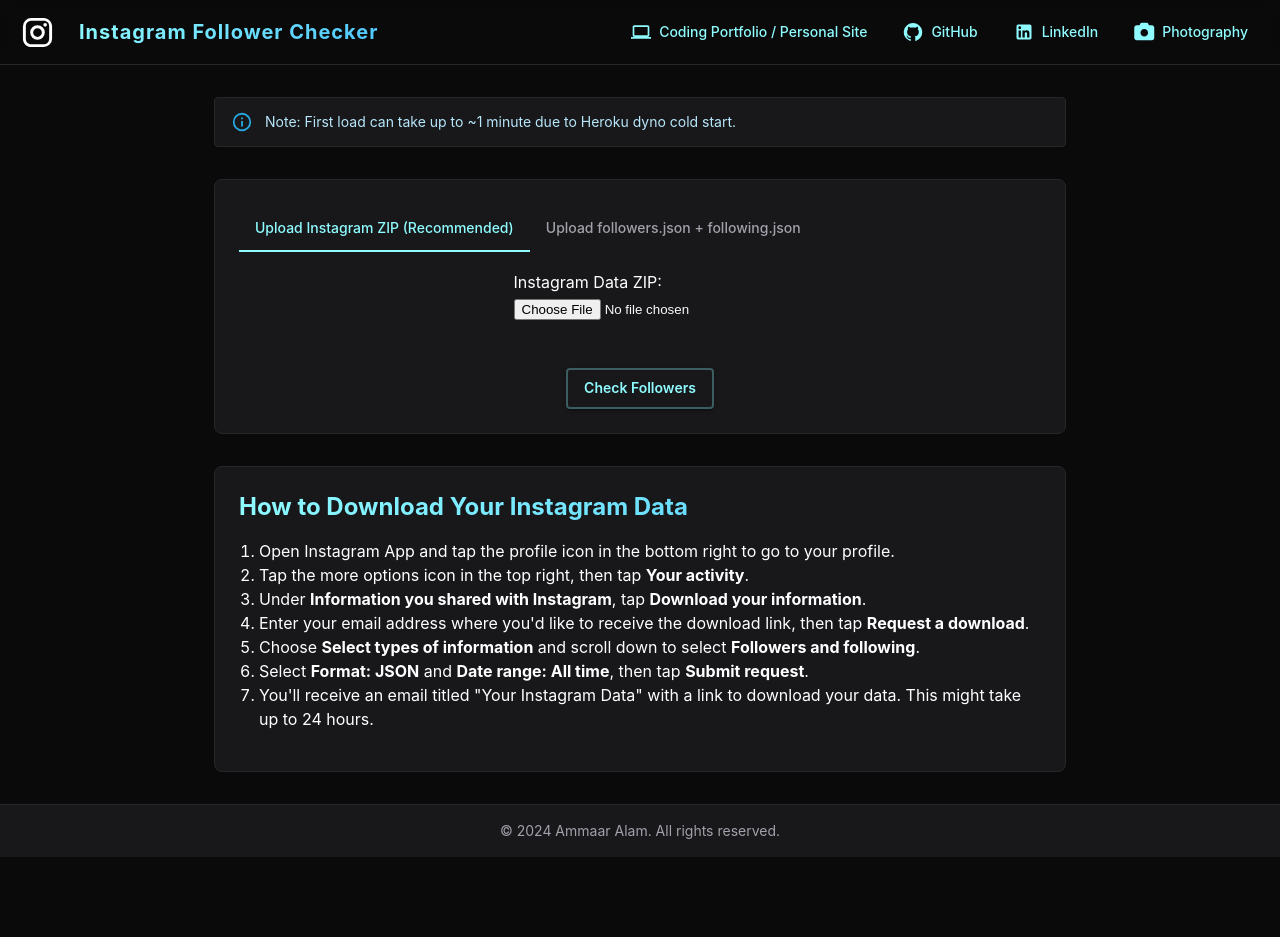
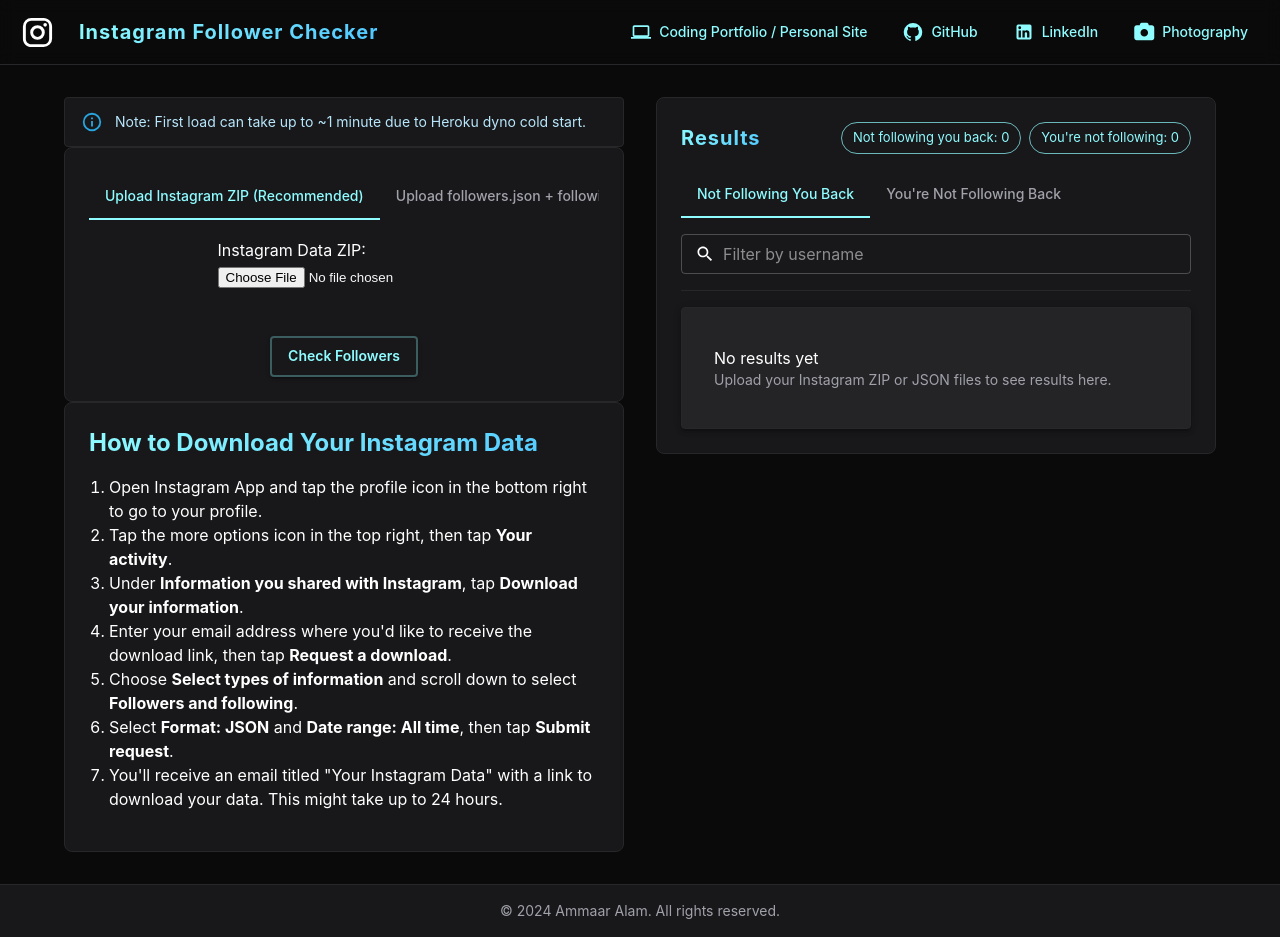
Before and after one commit to Ammaar-Alam/instagram-Checker, a React (Create React App) app in the folder client/: page / in a window 1280 px wide. Before the commit the page ends 857 px from the top, so only its background shows below. Built offline with nearby package versions, Linux system fonts and the light colour scheme.

Commit message:
updating follower tables formatting

```diff
--- a/client/src/App.js
+++ b/client/src/App.js
@@ -1,4 +1,4 @@
-import React, { useState, useRef } from "react";
+import React, { useState, useRef, useEffect } from "react";
 import {
   Container,
   Typography,
@@ -22,11 +22,17 @@
   Tabs,
   Tab,
   Alert,
+  Chip,
+  Divider,
+  TextField,
+  InputAdornment,
+  ListItemButton,
 } from "@mui/material";
 import InstagramIcon from "@mui/icons-material/Instagram";
 import GitHubIcon from "@mui/icons-material/GitHub";
 import LinkedInIcon from "@mui/icons-material/LinkedIn";
 import LaptopIcon from '@mui/icons-material/Laptop';
+import SearchIcon from '@mui/icons-material/Search';
 
 // Portfolio-inspired dark theme
 const darkTheme = createTheme({
@@ -105,6 +111,9 @@
   const [zipFile, setZipFile] = useState(null);
   const [uploadMode, setUploadMode] = useState('zip'); // 'zip' | 'json'
   const formRef = useRef(); // Add this line to declare formRef
+  const resultsRef = useRef();
+  const [activeResultTab, setActiveResultTab] = useState('notFollowingBack');
+  const [filterText, setFilterText] = useState('');
 
   const handleSubmit = async (event) => {
     event.preventDefault();
@@ -158,6 +167,13 @@
       setLoading(false);
     }
   };
+
+  // Auto-scroll to results when populated
+  useEffect(() => {
+    if (results && resultsRef.current) {
+      resultsRef.current.scrollIntoView({ behavior: 'smooth', block: 'start' });
+    }
+  }, [results]);
 
   return (
     <ThemeProvider theme={darkTheme}>
@@ -217,15 +233,15 @@
         </AppBar>
 
         <Container
-          maxWidth="md"
+          maxWidth="lg"
           sx={{
             flex: 1,
-            display: 'flex',
-            flexDirection: 'column',
-            gap: 4,
             py: 4
           }}
         >
+          <Grid container spacing={4}>
+            {/* Left column: alerts, uploader, instructions */}
+            <Grid item xs={12} md={6}>
           {/* Cold start note */}
           <Alert severity="info" sx={{ backgroundColor: 'background.paper', border: '1px solid', borderColor: 'divider' }}>
             Note: First load can take up to ~1 minute due to Heroku dyno cold start.
@@ -345,9 +361,10 @@
               <li>You'll receive an email titled "Your Instagram Data" with a link to download your data. This might take up to 24 hours.</li>
             </ol>
           </Paper>
+            </Grid>
 
-          {/* Results Section */}
-          {results && (
+            {/* Right column: results panel (persistent) */}
+            <Grid item xs={12} md={6} ref={resultsRef}>
               <Paper
                 elevation={0}
                 sx={{
@@ -355,77 +372,93 @@
                   backgroundColor: 'background.paper',
                   borderRadius: 2,
                   border: '1px solid',
-                borderColor: 'divider'
+                  borderColor: 'divider',
+                  position: { md: 'sticky' },
+                  top: { md: 16 },
+                  maxHeight: { md: 'calc(100vh - 32px)' },
+                  display: 'flex',
+                  flexDirection: 'column',
+                  gap: 2
                 }}
               >
-              <Grid container spacing={4}>
-                <Grid item xs={12} md={6}>
-                  <Typography variant="h6">Not Following You Back</Typography>
-                  <StyledPaper style={{ maxHeight: 400, overflow: "auto" }}>
+                <Box sx={{ display: 'flex', alignItems: 'center', justifyContent: 'space-between' }}>
+                  <Typography variant="h6" sx={{ fontWeight: 700, background: 'linear-gradient(135deg, #8ffcff, #4dc6ff)', WebkitBackgroundClip: 'text', WebkitTextFillColor: 'transparent' }}>
+                    Results
+                  </Typography>
+                  <Box sx={{ display: 'flex', gap: 1 }}>
+                    <Chip label={`Not following you back: ${results ? results.notFollowingBack.length : 0}`} variant="outlined" color="primary" />
+                    <Chip label={`You're not following: ${results ? results.notFollowedByYou.length : 0}`} variant="outlined" color="primary" />
+                  </Box>
+                </Box>
+
+                <Tabs
+                  value={activeResultTab}
+                  onChange={(e, v) => setActiveResultTab(v)}
+                  textColor="primary"
+                  indicatorColor="primary"
+                >
+                  <Tab value="notFollowingBack" label="Not Following You Back" />
+                  <Tab value="notFollowedByYou" label="You're Not Following Back" />
+                </Tabs>
+
+                <TextField
+                  placeholder="Filter by username"
+                  value={filterText}
+                  onChange={(e) => setFilterText(e.target.value)}
+                  size="small"
+                  InputProps={{
+                    startAdornment: (
+                      <InputAdornment position="start">
+                        <SearchIcon fontSize="small" />
+                      </InputAdornment>
+                    )
+                  }}
+                />
+
+                <Divider />
+
+                <StyledPaper sx={{ flex: 1, overflow: 'auto' }}>
                   <List>
-                      {results.notFollowingBack.map(
-                        (username, index) =>
+                    {(() => {
+                      const data = results ? (activeResultTab === 'notFollowingBack' ? results.notFollowingBack : results.notFollowedByYou) : [];
+                      const filtered = filterText
+                        ? data.filter((u) => u && u.toLowerCase().includes(filterText.toLowerCase()))
+                        : data;
+                      if (!results) {
+                        return (
+                          <ListItem>
+                            <ListItemText primary="No results yet" secondary="Upload your Instagram ZIP or JSON files to see results here." />
+                          </ListItem>
+                        );
+                      }
+                      if (filtered.length === 0) {
+                        return (
+                          <ListItem>
+                            <ListItemText primary="No usernames match your filter." />
+                          </ListItem>
+                        );
+                      }
+                      return filtered.map((username, index) => (
                         username && (
-                            <ListItem
-                              button
-                              key={index}
-                              onClick={() =>
-                                window.open(
-                                  `https://www.instagram.com/${username}/`,
-                                  "_blank"
-                                )
-                              }
+                          <ListItemButton
+                            key={`${username}-${index}`}
+                            onClick={() => window.open(`https://www.instagram.com/${username}/`, "_blank")}
                           >
                             <ListItemAvatar>
                               <Avatar sx={{ bgcolor: "#E4405F" }}>
                                 <InstagramIcon />
                               </Avatar>
                             </ListItemAvatar>
-                              <ListItemText
-                                primary={username}
-                                secondary=" "
-                              />
-                            </ListItem>
+                            <ListItemText primary={username} />
+                          </ListItemButton>
                         )
-                      )}
+                      ));
+                    })()}
                   </List>
                 </StyledPaper>
-                </Grid>
-                <Grid item xs={12} md={6}>
-                  <Typography variant="h6">You're Not Following Back</Typography>
-                  <StyledPaper style={{ maxHeight: 400, overflow: "auto" }}>
-                    <List>
-                      {results.notFollowedByYou.map(
-                        (username, index) =>
-                          username && (
-                            <ListItem
-                              button
-                              key={index}
-                              onClick={() =>
-                                window.open(
-                                  `https://www.instagram.com/${username}/`,
-                                  "_blank"
-                                )
-                              }
-                            >
-                              <ListItemAvatar>
-                                <Avatar sx={{ bgcolor: "#E4405F" }}>
-                                  <InstagramIcon />
-                                </Avatar>
-                              </ListItemAvatar>
-                              <ListItemText
-                                primary={username}
-                                secondary=" "
-                              />
-                            </ListItem>
-                          )
-                      )}
-                    </List>
-                  </StyledPaper>
+              </Paper>
             </Grid>
           </Grid>
-            </Paper>
-          )}
         </Container>
 
         <Box
```
Lines whose indentation alone changed are shown as unchanged.
